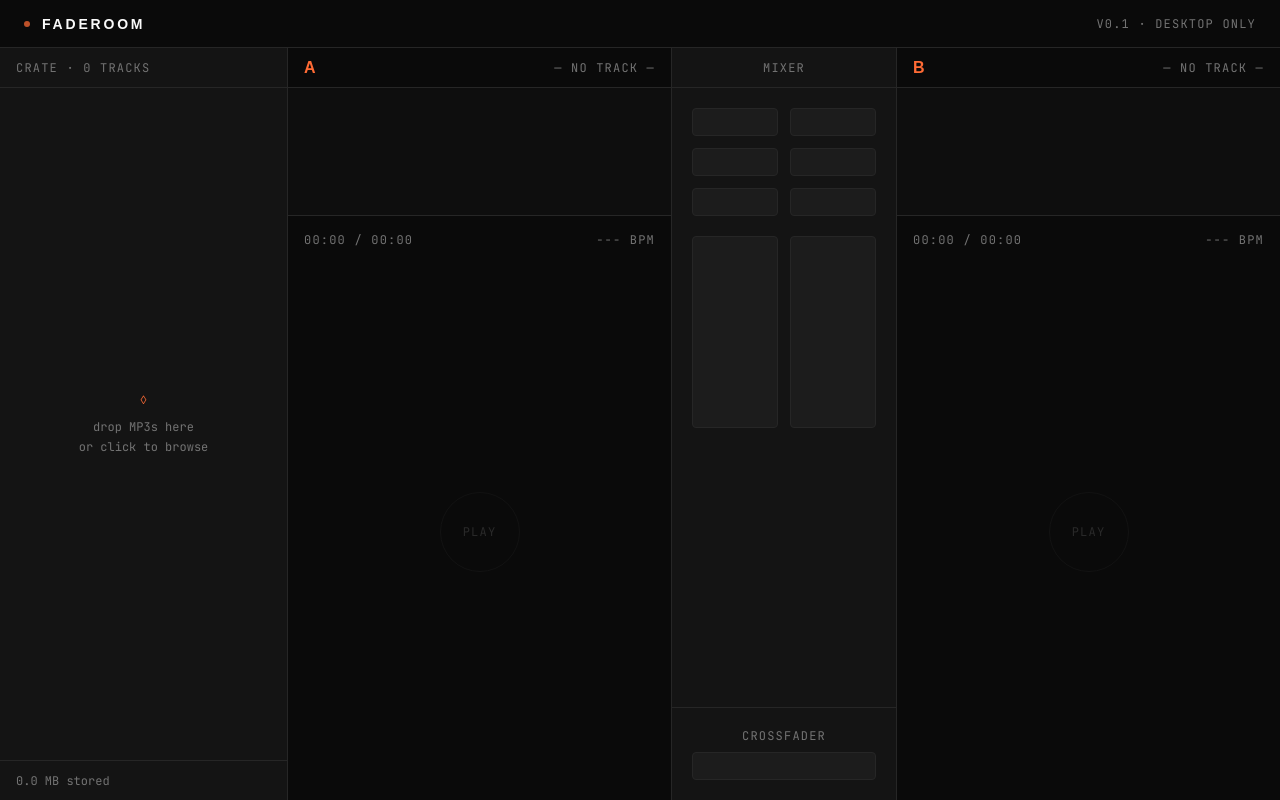
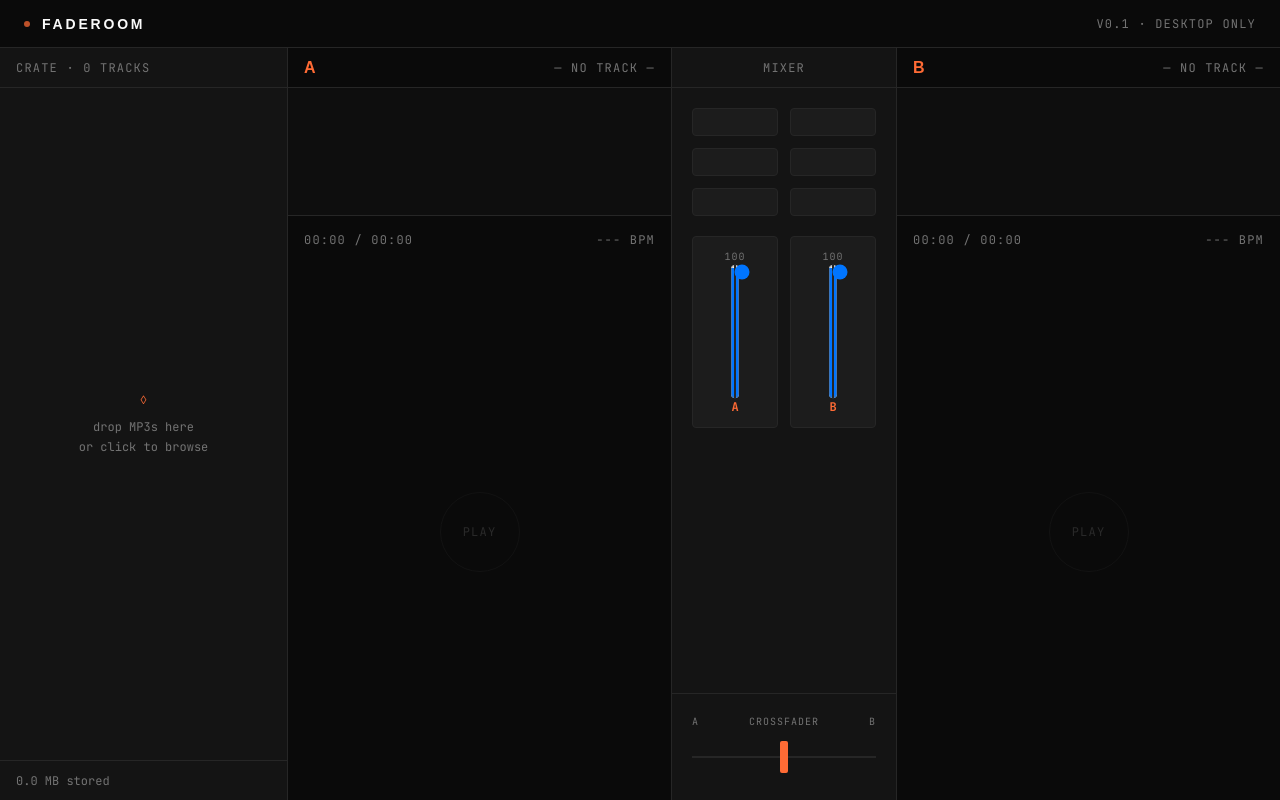
Before and after one commit to RyanDanielWalker/faderoom, a Next.js app: page / in a window 1280 px wide. Built offline with nearby package versions, Linux system fonts and the light colour scheme; a web font is replaced by a local one.

Commit message:
Implement volume and crossfade controls: add fader components, update engine for volume management, and enhance state management in store

```diff
--- a/src/app/globals.css
+++ b/src/app/globals.css
@@ -25,3 +25,74 @@
   background: var(--color-accent);
   color: var(--color-bg);
 }
+
+/* Vertical fader (channel volume) */
+.fader-v {
+  writing-mode: vertical-lr;
+  direction: rtl; /* so increasing value goes up visually */
+  -webkit-appearance: slider-vertical;
+  appearance: slider-vertical;
+  width: 2rem;
+  background: transparent;
+  cursor: pointer;
+}
+.fader-v::-webkit-slider-runnable-track {
+  width: 2px;
+  background: var(--color-border);
+}
+.fader-v::-moz-range-track {
+  width: 2px;
+  background: var(--color-border);
+}
+.fader-v::-webkit-slider-thumb {
+  -webkit-appearance: none;
+  width: 2rem;
+  height: 0.5rem;
+  background: var(--color-text);
+  border: 1px solid var(--color-border-bright);
+  border-radius: 2px;
+  cursor: grab;
+}
+.fader-v::-moz-range-thumb {
+  width: 2rem;
+  height: 0.5rem;
+  background: var(--color-text);
+  border: 1px solid var(--color-border-bright);
+  border-radius: 2px;
+  cursor: grab;
+}
+
+/* Horizontal fader (crossfader) */
+.fader-h {
+  -webkit-appearance: none;
+  appearance: none;
+  width: 100%;
+  height: 2rem;
+  background: transparent;
+  cursor: pointer;
+}
+.fader-h::-webkit-slider-runnable-track {
+  height: 2px;
+  background: var(--color-border);
+}
+.fader-h::-moz-range-track {
+  height: 2px;
+  background: var(--color-border);
+}
+.fader-h::-webkit-slider-thumb {
+  -webkit-appearance: none;
+  height: 2rem;
+  width: 0.5rem;
+  background: var(--color-accent);
+  border-radius: 2px;
+  cursor: grab;
+  margin-top: -15px;
+}
+.fader-h::-moz-range-thumb {
+  height: 2rem;
+  width: 0.5rem;
+  background: var(--color-accent);
+  border: none;
+  border-radius: 2px;
+  cursor: grab;
+}
--- a/src/components/Mixer.tsx
+++ b/src/components/Mixer.tsx
@@ -1,4 +1,25 @@
+"use client";
+
+import { useFaderoom } from "@/lib/store";
+import { engine } from "@/lib/engine";
+
 export function Mixer() {
+  const volumeA = useFaderoom((s) => s.decks.A.volume);
+  const volumeB = useFaderoom((s) => s.decks.B.volume);
+  const crossfade = useFaderoom((s) => s.crossfade);
+  const setDeckVolume = useFaderoom((s) => s.setDeckVolume);
+  const setCrossfade = useFaderoom((s) => s.setCrossfade);
+
+  function handleVolume(side: "A" | "B", value: number) {
+    engine.setVolume(side, value);
+    setDeckVolume(side, value);
+  }
+
+  function handleCrossfade(value: number) {
+    engine.setCrossfade(value);
+    setCrossfade(value);
+  }
+
   return (
     <section className="w-56 bg-surface flex flex-col shrink-0">
       <div className="h-10 border-b border-border flex items-center justify-center text-xs uppercase tracking-widest text-text-muted">
@@ -6,7 +27,7 @@
       </div>
 
       <div className="flex-1 p-5 flex flex-col gap-5 min-h-0">
-        {/* EQ */}
+        {/* EQ placeholders (step 5) */}
         <div className="grid grid-cols-2 gap-3">
           {["HIGH", "MID", "LOW"].map((band) => (
             <div key={band} className="contents">
@@ -16,18 +37,58 @@
           ))}
         </div>
 
-        {/* Channel faders — fixed height, not flex-1 */}
+        {/* Channel faders */}
         <div className="grid grid-cols-2 gap-3 h-48">
-          <div className="bg-surface-2 border border-border rounded-sm" />
-          <div className="bg-surface-2 border border-border rounded-sm" />
+          {(["A", "B"] as const).map((side) => {
+            const volume = side === "A" ? volumeA : volumeB;
+            return (
+              <div
+                key={side}
+                className="bg-surface-2 border border-border rounded-sm flex flex-col items-center justify-between py-3"
+              >
+                <div className="text-[10px] uppercase tracking-widest text-text-muted">
+                  {Math.round(volume * 100)}
+                </div>
+                <input
+                  type="range"
+                  min={0}
+                  max={1}
+                  step={0.01}
+                  value={volume}
+                  onChange={(e) =>
+                    handleVolume(side, parseFloat(e.target.value))
+                  }
+                  onDoubleClick={() => handleVolume(side, 1)}
+                  className="fader-v flex-1"
+                  aria-label={`Deck ${side} volume`}
+                  title="Double-click to reset"
+                />
+                <div className="text-xs font-bold text-accent">{side}</div>
+              </div>
+            );
+          })}
         </div>
       </div>
 
+      {/* Crossfader */}
       <div className="p-5 border-t border-border">
-        <div className="text-xs text-text-muted uppercase tracking-widest mb-2 text-center">
-          crossfader
+        <div className="flex items-center justify-between mb-3 text-[10px] uppercase tracking-widest text-text-muted">
+          <span>A</span>
+          <span>crossfader</span>
+          <span>B</span>
         </div>
-        <div className="h-7 bg-surface-2 border border-border rounded-sm" />
+        <input
+          type="range"
+          min={0}
+          max={1}
+          step={0.01}
+          value={crossfade}
+          onChange={(e) => handleCrossfade(parseFloat(e.target.value))}
+          onDoubleClick={() => handleCrossfade(0.5)}
+          className="fader-h"
+          aria-label="Crossfader"
+          title="Double-click to center"
+        />
       </div>
     </section>
   );
--- a/src/lib/engine.ts
+++ b/src/lib/engine.ts
@@ -1,42 +1,47 @@
-// The Web Audio graph and deck state. This is the audio engine.
-// All audio-producing code goes through here.
-
 import { getTrackBytes } from "./db";
 
 export type DeckSide = "A" | "B";
 
 type DeckState = {
   source: AudioBufferSourceNode | null;
-  gain: GainNode;
+  channelGain: GainNode; // volume fader (0..1)
+  crossfadeGain: GainNode; // crossfader contribution (0..1)
   buffer: AudioBuffer | null;
-  startedAt: number; // AudioContext time when playback started
-  offset: number; // seconds into the track where we started
+  startedAt: number;
+  offset: number;
   isPlaying: boolean;
+  volume: number; // cached 0..1
 };
 
 class Engine {
   private ctx: AudioContext | null = null;
   private decks: Record<DeckSide, DeckState> | null = null;
+  private crossfadePosition = 0.5; // 0 = full A, 1 = full B
   private listeners = new Set<() => void>();
 
-  // Lazy init — must be called from a user gesture
   private ensureContext(): AudioContext {
     if (this.ctx) return this.ctx;
     this.ctx = new AudioContext();
     const makeDeck = (): DeckState => {
-      const gain = this.ctx!.createGain();
-      gain.gain.value = 1;
-      gain.connect(this.ctx!.destination);
+      const channelGain = this.ctx!.createGain();
+      const crossfadeGain = this.ctx!.createGain();
+      channelGain.gain.value = 1;
+      crossfadeGain.gain.value = 1; // will be set by applyCrossfade below
+      channelGain.connect(crossfadeGain);
+      crossfadeGain.connect(this.ctx!.destination);
       return {
         source: null,
-        gain,
+        channelGain,
+        crossfadeGain,
         buffer: null,
         startedAt: 0,
         offset: 0,
         isPlaying: false,
+        volume: 1,
       };
     };
     this.decks = { A: makeDeck(), B: makeDeck() };
+    this.applyCrossfade();
     return this.ctx;
   }
 
@@ -47,10 +52,8 @@
     const bytes = await getTrackBytes(trackId);
     if (!bytes) throw new Error("Track bytes not found in IDB");
 
-    // decodeAudioData consumes the ArrayBuffer, so clone it
     const buffer = await ctx.decodeAudioData(bytes.slice(0));
 
-    // Stop whatever is currently on this deck
     this.stop(side);
 
     const deck = this.decks[side];
@@ -70,9 +73,8 @@
 
     const source = ctx.createBufferSource();
     source.buffer = deck.buffer;
-    source.connect(deck.gain);
+    source.connect(deck.channelGain);
     source.onended = () => {
-      // Only react if this is still the current source (not a manual stop)
       if (deck.source === source) {
         deck.isPlaying = false;
         deck.offset = deck.buffer?.duration ?? 0;
@@ -118,7 +120,43 @@
     deck.offset = 0;
   }
 
-  // Called from UI to read current playhead time
+  // Volume fader per deck (0..1)
+  setVolume(side: DeckSide, value: number): void {
+    this.ensureContext();
+    if (!this.decks) return;
+    const deck = this.decks[side];
+    const clamped = Math.max(0, Math.min(1, value));
+    deck.volume = clamped;
+    // setTargetAtTime smooths the change to avoid clicks
+    deck.channelGain.gain.setTargetAtTime(clamped, this.ctx!.currentTime, 0.01);
+  }
+
+  getVolume(side: DeckSide): number {
+    return this.decks?.[side].volume ?? 1;
+  }
+
+  // Crossfader position: 0 = full A, 0.5 = center, 1 = full B
+  setCrossfade(position: number): void {
+    this.ensureContext();
+    this.crossfadePosition = Math.max(0, Math.min(1, position));
+    this.applyCrossfade();
+  }
+
+  getCrossfade(): number {
+    return this.crossfadePosition;
+  }
+
+  // Equal-power crossfade curve (preserves perceived loudness through the sweep)
+  private applyCrossfade(): void {
+    if (!this.decks || !this.ctx) return;
+    const x = this.crossfadePosition;
+    const gainA = Math.cos((x * Math.PI) / 2);
+    const gainB = Math.sin((x * Math.PI) / 2);
+    const t = this.ctx.currentTime;
+    this.decks.A.crossfadeGain.gain.setTargetAtTime(gainA, t, 0.01);
+    this.decks.B.crossfadeGain.gain.setTargetAtTime(gainB, t, 0.01);
+  }
+
   getCurrentTime(side: DeckSide): number {
     if (!this.decks || !this.ctx) return 0;
     const deck = this.decks[side];
@@ -134,7 +172,6 @@
     return this.decks?.[side].isPlaying ?? false;
   }
 
-  // Subscribe to state changes
   subscribe(fn: () => void): () => void {
     this.listeners.add(fn);
     return () => this.listeners.delete(fn);
--- a/src/lib/store.ts
+++ b/src/lib/store.ts
@@ -13,13 +13,15 @@
 type DeckSlot = {
   trackId: string | null;
   isPlaying: boolean;
+  volume: number;
 };
 
 type FaderoomState = {
   tracks: Track[];
   isHydrated: boolean;
   decks: Record<DeckSide, DeckSlot>;
-  nextDeckTarget: DeckSide; // which deck the next load goes to
+  nextDeckTarget: DeckSide;
+  crossfade: number; // 0..1
 
   setTracks: (tracks: Track[]) => void;
   addTrack: (track: Track) => void;
@@ -28,6 +30,8 @@
 
   setDeckTrack: (side: DeckSide, trackId: string | null) => void;
   setDeckPlaying: (side: DeckSide, isPlaying: boolean) => void;
+  setDeckVolume: (side: DeckSide, volume: number) => void;
+  setCrossfade: (v: number) => void;
   cycleDeckTarget: () => void;
 };
 
@@ -35,10 +39,11 @@
   tracks: [],
   isHydrated: false,
   decks: {
-    A: { trackId: null, isPlaying: false },
-    B: { trackId: null, isPlaying: false },
+    A: { trackId: null, isPlaying: false, volume: 1 },
+    B: { trackId: null, isPlaying: false, volume: 1 },
   },
   nextDeckTarget: "A",
+  crossfade: 0.5,
 
   setTracks: (tracks) => set({ tracks }),
   addTrack: (track) => set((state) => ({ tracks: [track, ...state.tracks] })),
@@ -48,7 +53,10 @@
 
   setDeckTrack: (side, trackId) =>
     set((state) => ({
-      decks: { ...state.decks, [side]: { trackId, isPlaying: false } },
+      decks: {
+        ...state.decks,
+        [side]: { ...state.decks[side], trackId, isPlaying: false },
+      },
     })),
   setDeckPlaying: (side, isPlaying) =>
     set((state) => ({
@@ -57,6 +65,14 @@
         [side]: { ...state.decks[side], isPlaying },
       },
     })),
+  setDeckVolume: (side, volume) =>
+    set((state) => ({
+      decks: {
+        ...state.decks,
+        [side]: { ...state.decks[side], volume },
+      },
+    })),
+  setCrossfade: (v) => set({ crossfade: v }),
   cycleDeckTarget: () =>
     set((state) => ({
       nextDeckTarget: state.nextDeckTarget === "A" ? "B" : "A",
```
